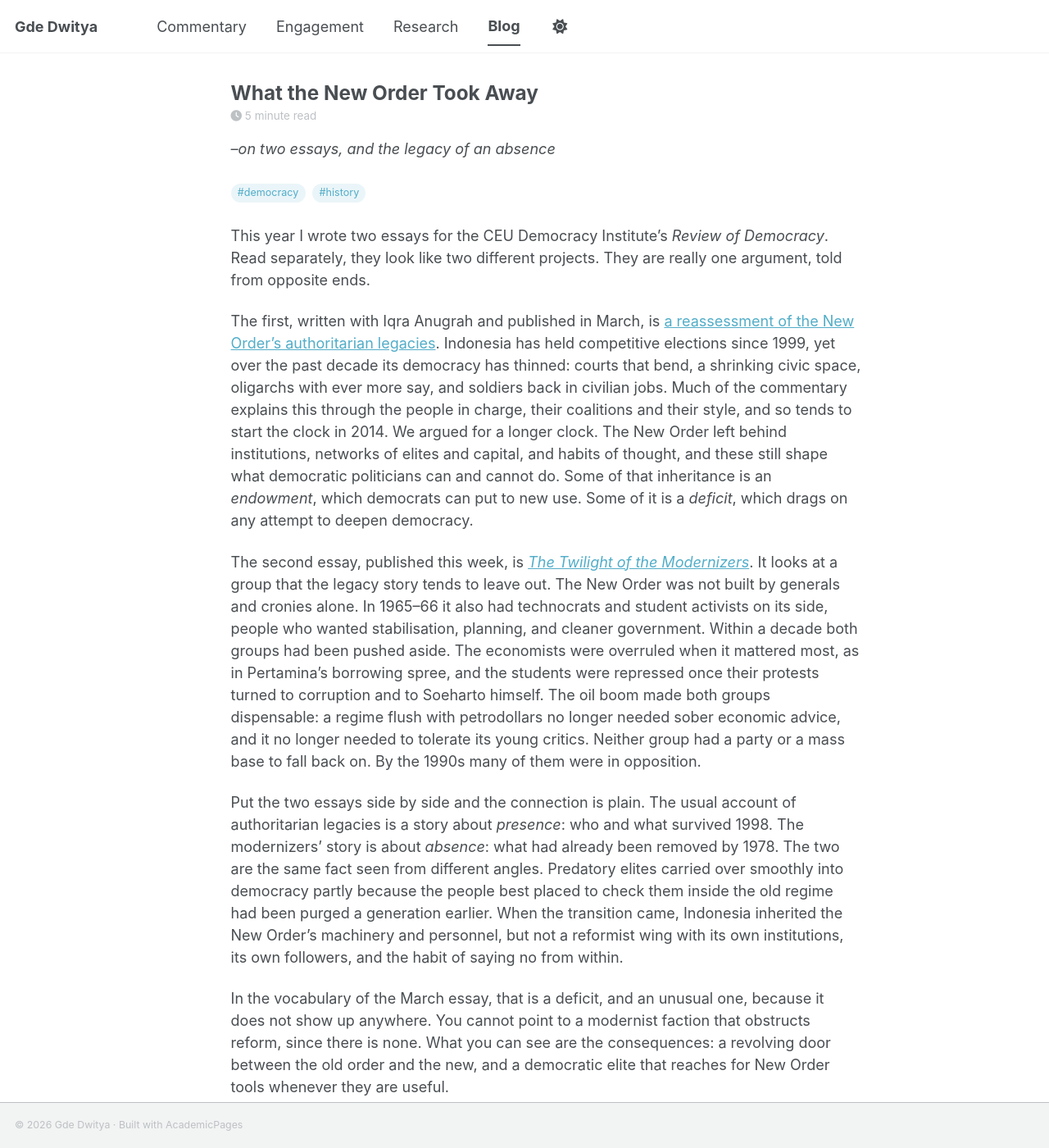
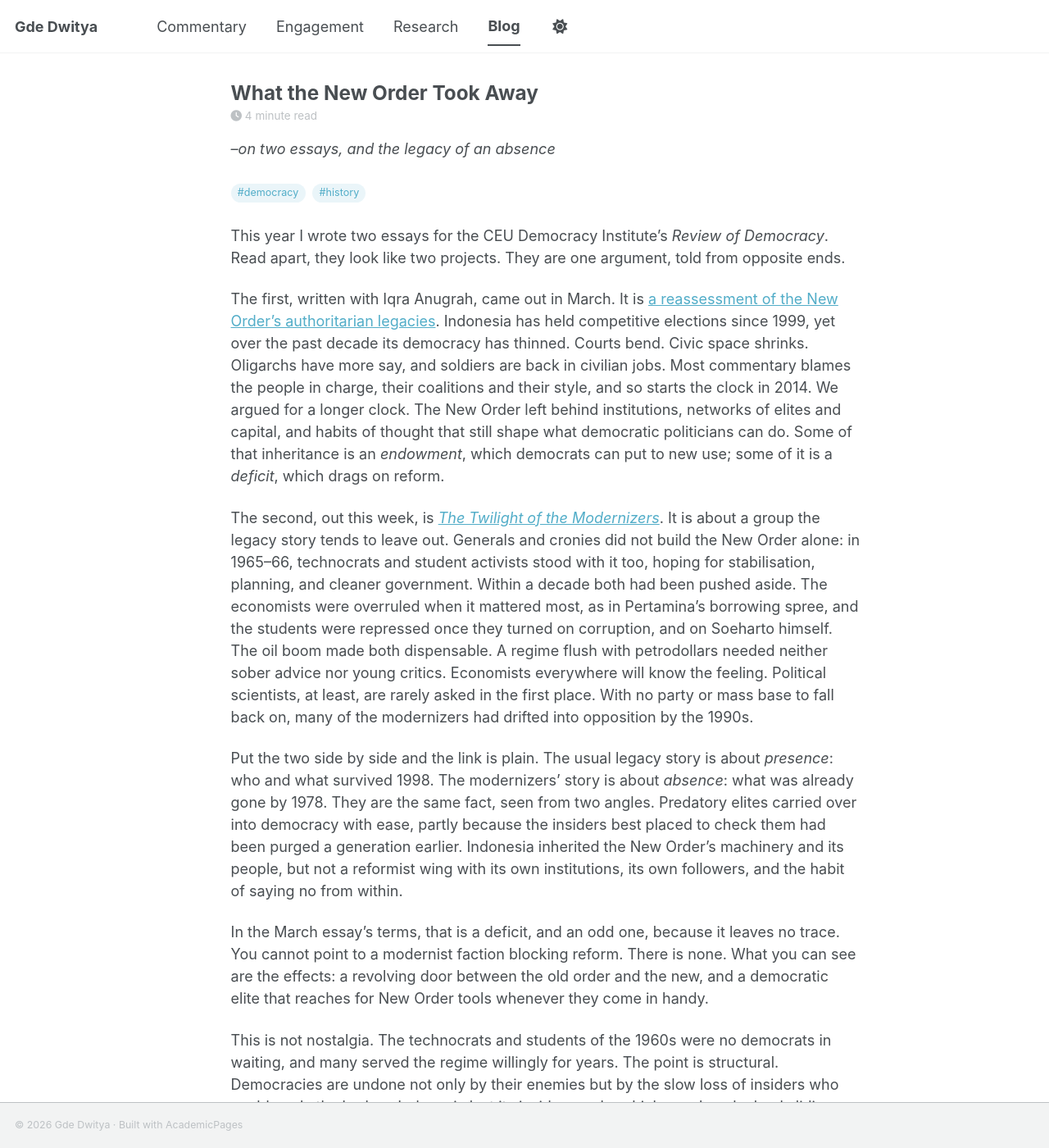
Before and after one commit to gddwty/gddwty.github.io, a Jekyll site: the page built from _posts/2026-10-21-what-the-new-order-took-away.md, in a window 1280 px wide and 1400 px high. Shown: the whole window at 82% size. Built offline with Jekyll 4.4.1, drawn with Linux system fonts in a browser that asks for light colours; a style sheet for code colours, icons or effects is not loaded; some of the changed text lies outside the part shown.

Commit message:
revise blog post

```diff
--- a/_posts/2026-10-21-what-the-new-order-took-away.md
+++ b/_posts/2026-10-21-what-the-new-order-took-away.md
@@ -13,19 +13,20 @@ comments: false
 
 <p class="post-tags"><span class="tag">#democracy</span> <span class="tag">#history</span></p>
 
-This year I wrote two essays for the CEU Democracy Institute's *Review of Democracy*. Read separately, they look like two different projects. They are really one argument, told from opposite ends.
 
-The first, written with Iqra Anugrah and published in March, is [a reassessment of the New Order's authoritarian legacies](https://revdem.ceu.edu/2026/03/03/indonesias-democratic-decline/){:target="_blank" rel="noopener"}. Indonesia has held competitive elections since 1999, yet over the past decade its democracy has thinned: courts that bend, a shrinking civic space, oligarchs with ever more say, and soldiers back in civilian jobs. Much of the commentary explains this through the people in charge, their coalitions and their style, and so tends to start the clock in 2014. We argued for a longer clock. The New Order left behind institutions, networks of elites and capital, and habits of thought, and these still shape what democratic politicians can and cannot do. Some of that inheritance is an *endowment*, which democrats can put to new use. Some of it is a *deficit*, which drags on any attempt to deepen democracy.
+This year I wrote two essays for the CEU Democracy Institute's *Review of Democracy*. Read apart, they look like two projects. They are one argument, told from opposite ends.
 
-The second essay, published this week, is [*The Twilight of the Modernizers*](https://revdem.ceu.edu/2026/10/20/twilight-modernizers/){:target="_blank" rel="noopener"}. It looks at a group that the legacy story tends to leave out. The New Order was not built by generals and cronies alone. In 1965–66 it also had technocrats and student activists on its side, people who wanted stabilisation, planning, and cleaner government. Within a decade both groups had been pushed aside. The economists were overruled when it mattered most, as in Pertamina's borrowing spree, and the students were repressed once their protests turned to corruption and to Soeharto himself. The oil boom made both groups dispensable: a regime flush with petrodollars no longer needed sober economic advice, and it no longer needed to tolerate its young critics. Neither group had a party or a mass base to fall back on. By the 1990s many of them were in opposition.
+The first, written with Iqra Anugrah, came out in March. It is [a reassessment of the New Order's authoritarian legacies](https://revdem.ceu.edu/2026/03/03/indonesias-democratic-decline/){:target="_blank" rel="noopener"}. Indonesia has held competitive elections since 1999, yet over the past decade its democracy has thinned. Courts bend. Civic space shrinks. Oligarchs have more say, and soldiers are back in civilian jobs. Most commentary blames the people in charge, their coalitions and their style, and so starts the clock in 2014. We argued for a longer clock. The New Order left behind institutions, networks of elites and capital, and habits of thought that still shape what democratic politicians can do. Some of that inheritance is an *endowment*, which democrats can put to new use; some of it is a *deficit*, which drags on reform.
 
-Put the two essays side by side and the connection is plain. The usual account of authoritarian legacies is a story about *presence*: who and what survived 1998. The modernizers' story is about *absence*: what had already been removed by 1978. The two are the same fact seen from different angles. Predatory elites carried over smoothly into democracy partly because the people best placed to check them inside the old regime had been purged a generation earlier. When the transition came, Indonesia inherited the New Order's machinery and personnel, but not a reformist wing with its own institutions, its own followers, and the habit of saying no from within.
+The second, out this week, is [*The Twilight of the Modernizers*](https://revdem.ceu.edu/2026/10/20/twilight-modernizers/){:target="_blank" rel="noopener"}. It is about a group the legacy story tends to leave out. Generals and cronies did not build the New Order alone: in 1965–66, technocrats and student activists stood with it too, hoping for stabilisation, planning, and cleaner government. Within a decade both had been pushed aside. The economists were overruled when it mattered most, as in Pertamina's borrowing spree, and the students were repressed once they turned on corruption, and on Soeharto himself. The oil boom made both dispensable. A regime flush with petrodollars needed neither sober advice nor young critics. Economists everywhere will know the feeling. Political scientists, at least, are rarely asked in the first place. With no party or mass base to fall back on, many of the modernizers had drifted into opposition by the 1990s.
 
-In the vocabulary of the March essay, that is a deficit, and an unusual one, because it does not show up anywhere. You cannot point to a modernist faction that obstructs reform, since there is none. What you can see are the consequences: a revolving door between the old order and the new, and a democratic elite that reaches for New Order tools whenever they are useful.
+Put the two side by side and the link is plain. The usual legacy story is about *presence*: who and what survived 1998. The modernizers' story is about *absence*: what was already gone by 1978. They are the same fact, seen from two angles. Predatory elites carried over into democracy with ease, partly because the insiders best placed to check them had been purged a generation earlier. Indonesia inherited the New Order's machinery and its people, but not a reformist wing with its own institutions, its own followers, and the habit of saying no from within.
 
-The lesson is not nostalgic. The technocrats and students of the 1960s were no democrats in waiting, and many of them served the regime willingly for years. The point is about the structure of the problem. Democracies are rarely undone only by the people who oppose them. They are also undone by the slow loss of the people inside who could slow things down. Indonesia lost its insiders early, which may be why backsliding has met so little resistance from within the state.
+In the March essay's terms, that is a deficit, and an odd one, because it leaves no trace. You cannot point to a modernist faction blocking reform. There is none. What you can see are the effects: a revolving door between the old order and the new, and a democratic elite that reaches for New Order tools whenever they come in handy.
 
-The other three essays in the series fill in the rest of the picture. Norman Joshua [traces the legal side](https://revdem.ceu.edu/2026/03/11/when-soldiers-became-jurists/){:target="_blank" rel="noopener"}: in the 1950s, army officers and civilian jurists turned martial law into lasting institutions, so the legal groundwork for military rule was laid before the New Order existed. Iqra Anugrah [looks at the ideas](https://revdem.ceu.edu/2026/04/07/talking-democracy-while-tearing-it/){:target="_blank" rel="noopener"}, showing how Ali Moertopo and his circle of conservatives could dismantle democracy while claiming to save it. Farabi Fakih [places the regime within the American financial empire](https://revdem.ceu.edu/2026/06/03/arena-battle-capitals-managers/){:target="_blank" rel="noopener"}, where rival camps of technocrats and technologists, each with its own source of foreign currency, competed to run the economy. His account helps explain my modernizers' fall: once oil money gave the other camp its own source of funds, the economists' advice mattered less. I recommend all three, though I am hardly a neutral party.
+This is not nostalgia. The technocrats and students of the 1960s were no democrats in waiting, and many served the regime willingly for years. The point is structural. Democracies are undone not only by their enemies but by the slow loss of insiders who could apply the brakes. Indonesia lost its insiders early, which may be why backsliding has met so little resistance from within the state.
+
+The other three essays fill in the picture. Norman Joshua [traces the legal side](https://revdem.ceu.edu/2026/03/11/when-soldiers-became-jurists/){:target="_blank" rel="noopener"}: in the 1950s, army officers and civilian jurists turned martial law into lasting institutions, laying the groundwork for military rule before the New Order existed. Iqra Anugrah [looks at the ideas](https://revdem.ceu.edu/2026/04/07/talking-democracy-while-tearing-it/){:target="_blank" rel="noopener"}, showing how Ali Moertopo and his circle could dismantle democracy while claiming to save it. Farabi Fakih [places the regime within the American financial empire](https://revdem.ceu.edu/2026/06/03/arena-battle-capitals-managers/){:target="_blank" rel="noopener"}, where rival camps of technocrats and technologists, each with its own source of foreign currency, fought to run the economy. His account helps explain my modernizers' fall: once oil money gave the other camp its own funds, the economists' advice mattered less. I recommend all three, though I am hardly a neutral party.
 
 ---
 
```
